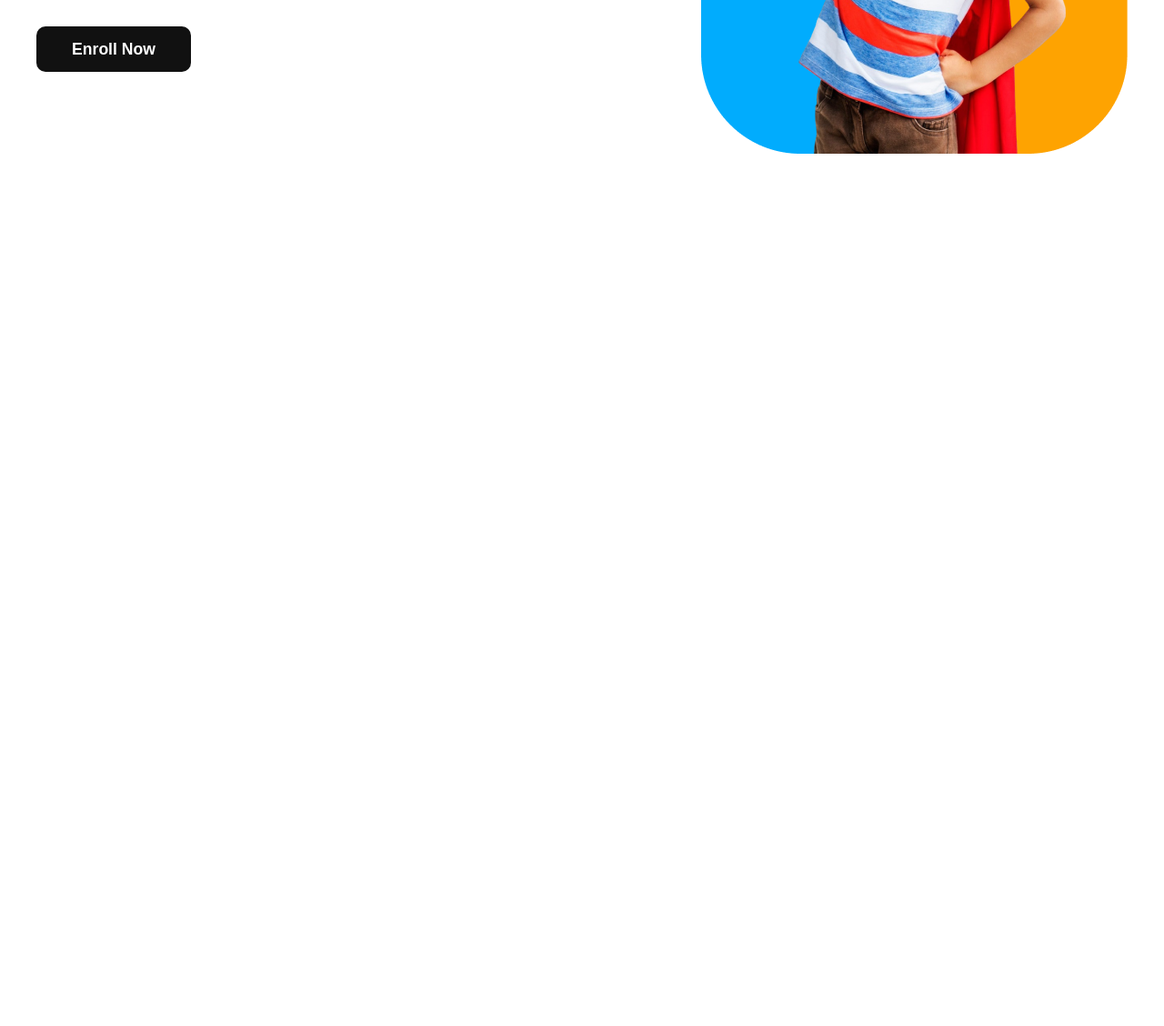
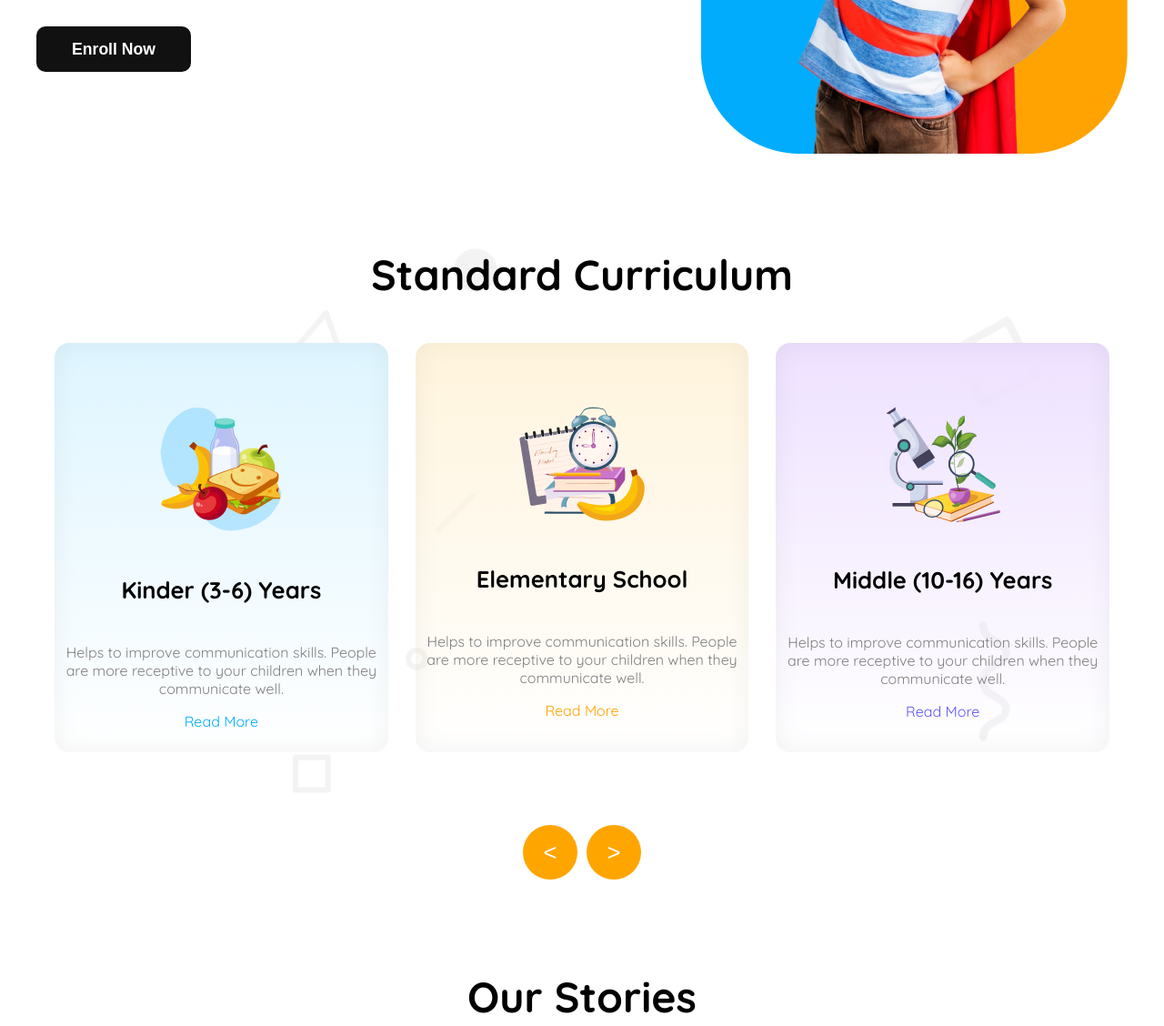
Before and after one commit to shake-R97/A2kids-education-website, a plain HTML site: page index.html in a window 1280 px wide. Shown: the part 512-1640 px from the top of the page at 91% size. Before the commit the page ends 800 px from the top, so only its background shows below. Drawn offline with Linux system fonts and the light colour scheme.

Commit message:
added our stories section cards

```diff
--- a/index.html
+++ b/index.html
@@ -53,13 +53,73 @@
 
         <!-- Curriculm Section -->
 
-        <section>
+        <section class="standard">
+            <h3 class="curriculam-title">Standard Curriculum</h3>
+            <div class="curriculam display-flex">
+                <div class="card-1">
+                    <img src="assets/kinder.png" alt="">
+                    <h5 class="title-5">Kinder (3-6) Years</h5>
+                    <p class="title-4">Helps to improve communication skills. People are more receptive to your children when they communicate well.</p>
+                    <p> <a href="" class="sky-blue" style="text-decoration: none;">Read More</a></p>
+                </div>
+                <div class="card-2">
+                    <img src="assets/elementary.png"
+                    alt="">
+                    <h5 class="title-5">Elementary School</h5>
+                    <p class="title-4">Helps to improve communication skills. People are more receptive to your children when they communicate well.</p>
+                    <p> <a href=""  class="orange" style="text-decoration: none;">Read More</a></p>
+                </div>
+                <div class="card-3">
+                    <img src="assets/middle.png" alt="">
+                    <h5 class="title-5">Middle (10-16) Years</h5>
+                    <p class="title-4">Helps to improve communication skills. People are more receptive to your children when they communicate well.</p>
+                    <p> <a href="" class="purple" style="text-decoration: none;">Read More</a></p>
+                </div>
 
+            </div>
+            <div class=" pointer display-flex">
+                <div> <button class="oval-button" style="color: white;"> < </button> </div>
+                <div> <button class="oval-button" style="color: white;"> > </button> </div>
+            </div>
         </section>
 
         <!-- Our Stories -->
 
-        <section>
+        <section class="our-stories">
+            <h3 class="curriculam-title">Our Stories</h3>
+            <div class="story-container">
+                <div class="story-box">
+                    <img src="assets/story-1.png" alt="">
+                    <button class="batch-1">November 19, 2019</button>
+                    <h5 class="title-5">A fun toddler coloring training on
+                        classroom</h5>
+                    <p class="title-4">With the help of a good personality, your children become able to advocate for causes, A good personality can help your children in leadership roles in the future.</p>
+                </div>
+                <div class="story-box">
+                    <img src="assets/story-2.png" alt="">
+                    <button class="batch-2">November 19, 2019</button>
+                    <h5 class="title-5">Find out if a school fits the
+                        family’s needs</h5>
+                </div>
+                <div class="story-box">
+                    <img src="assets/story-3.png" alt="">
+                    <button class="batch-3">November 19, 2019</button>
+                    <h5 class="title-5">Summer math & literacy
+                        centres for kids</h5>
+                </div>
+                <div class="story-box">
+                    <img src="assets/story-4.png" alt="">
+                    <button class="batch-2">September 10, 2019</button>
+                    <h5 class="title-5">Classroom management
+                        techniques for new tutors</h5>
+                </div>
+                <div class="story-box">
+                    <img src="assets/story-5.png" alt="">
+                    <button class="batch-2">July 19, 2019</button>
+                    <h5 class="title-5">Conversation rhymes
+                        improve kids listening</h5>
+                </div>
+            </div>
 
         </section>
 
--- a/kids-edu.css
+++ b/kids-edu.css
@@ -73,6 +73,16 @@
     margin-top: 10px;
 }
 
+.oval-button {
+    border-style: none;
+    background-color: orange;
+    border-radius: 50%;
+    width: 60px;
+    height: 60px;
+    font-size: 1.6rem;
+    font-weight: 500;
+}
+
 /* header section */
 
 .nav-bar {
@@ -123,6 +133,87 @@ ul {
 .motto {
     margin-top: 70px;
 }
+
+
+/* curriculam section design */
+
+.standard {
+    background-image: url('assets/bg.png');
+
+}
+
+.curriculam-title {
+    text-align: center;
+    color: black;
+    font-size: 2.9rem;
+    font-weight: 900;
+    margin-top: 100px;
+
+}
+
+.curriculam {
+    max-width: 1160px;
+    max-height: 485px;
+    margin: 0 auto;
+    gap: 30px;
+    margin-top: 40px;
+
+}
+
+.card-1,
+.card-2,
+.card-3 {
+    width: 360px;
+    height: 370px;
+    border-radius: 16px;
+    padding: 10px;
+
+}
+
+.title-4 {
+    font-size: 1rem;
+    font-weight: 400;
+    color: rgba(128, 128, 128, 1);
+}
+
+.title-5 {
+    font-weight: bold;
+    font-size: 1.6rem;
+}
+
+.card-1 {
+    background: linear-gradient(to top, rgba(255, 255, 255, 1) , rgba(222, 245, 255, 1) )   ;
+    box-shadow: inset 0px 0px 28.3px 0.94px rgba(0, 0, 0, 0.05) ;
+    align-items: center;
+    text-align: center;
+    padding-top: 70px;
+}
+
+.card-2 {
+    background: linear-gradient(to bottom, rgba(255, 244, 220, 1) , rgba(255, 255, 255, 0)  )   ;
+    box-shadow: inset 0px 0px 28.3px 0.94px rgba(0, 0, 0, 0.05) ;
+    align-items: center;
+    text-align: center;
+    padding-top: 70px;
+}
+
+.card-3 {
+    background: linear-gradient(to bottom, rgba(238, 225, 255, 1) , rgba(255, 255, 255, 0)  )   ;
+    box-shadow: inset 0px 0px 28.3px 0.94px rgba(0, 0, 0, 0.05) ;
+    align-items: center;
+    text-align: center;
+    padding-top: 70px;
+}
+
+.pointer {
+    justify-content: center;
+    gap: 10px;
+    margin: 80px 0px 65px 0px;
+}
+
+
+
+
 
 
 
@@ -191,4 +282,18 @@ ul {
         font-size: 1.1rem;
         padding: 0  14px;
     }
+
+    /* curriculam section responsive */
+
+    .curriculam {
+        flex-direction: column;
+        align-items: center;
+
+    }
+
+    .pointer {
+        display: none;
+    }
+
+
 }
```
